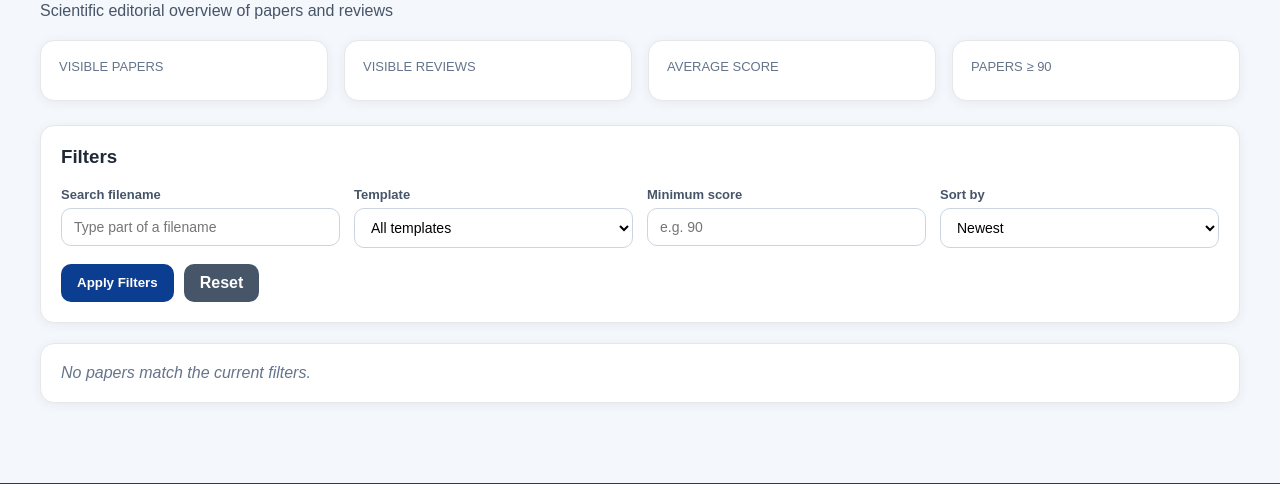
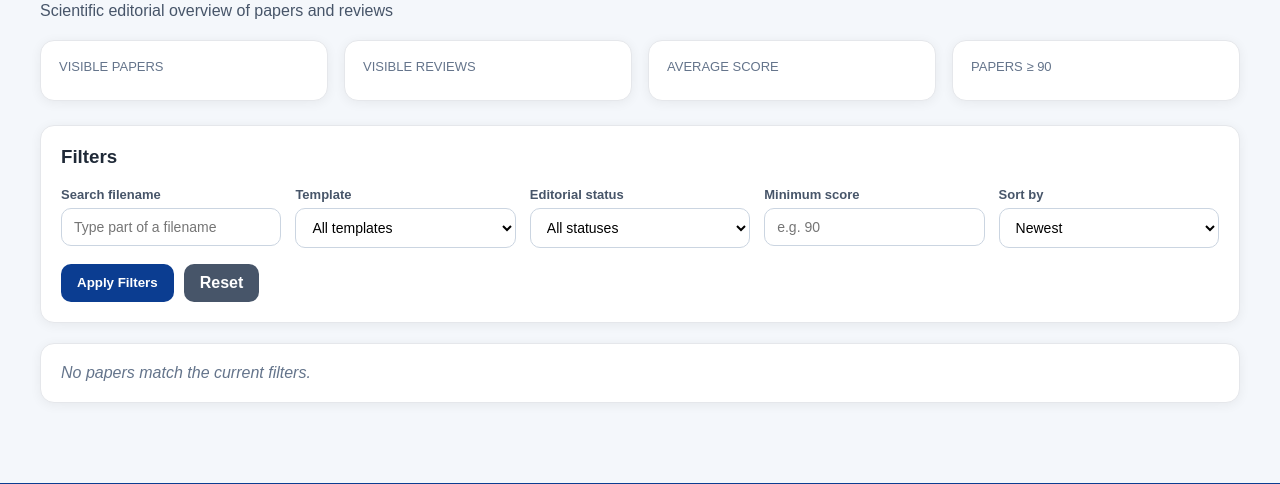
Before and after one commit to datacemia/ai_submission_reviewer, a FastAPI app: template app/templates/dashboard.html in a window 1280 px wide. Shown: the part 172-656 px from the top of the page. Run offline with FastAPI, Linux system fonts and the light colour scheme; the template is opened without the code that fills it, so the values that code supplies are empty; parts of the project's set-up code (start-up, migrations or seed data) failed here and were passed over.

Commit message:
feat: add editorial status management to dashboard

```diff
--- a/app/main.py
+++ b/app/main.py
@@ -595,3 +595,35 @@ async def review_file(file: UploadFile = File(...)):
     finally:
         if temp_path and os.path.exists(temp_path):
             os.remove(temp_path)
+
+@app.post("/papers/{paper_id}/status")
+async def update_paper_status(
+    paper_id: str,
+    request: Request,
+    auth: bool = Depends(verify),
+):
+    try:
+        form = await request.form()
+        new_status = str(form.get("editorial_status", "")).strip().lower()
+
+        allowed_statuses = {"submitted", "revise", "accepted", "rejected"}
+        if new_status not in allowed_statuses:
+            return JSONResponse(
+                status_code=400,
+                content={"error": "Invalid editorial status."}
+            )
+
+        supabase.table("papers").update({
+            "editorial_status": new_status
+        }).eq("id", paper_id).execute()
+
+        return RedirectResponse(url="/dashboard", status_code=303)
+
+    except Exception as e:
+        return JSONResponse(
+            status_code=500,
+            content={
+                "error": f"Status update error: {str(e)}",
+                "trace": traceback.format_exc(),
+            },
+        )
--- a/app/templates/dashboard.html
+++ b/app/templates/dashboard.html
@@ -355,6 +390,17 @@
                     </div>
 
                     <div>
+                        <label for="status">Editorial status</label>
+                        <select id="status" name="status">
+                            <option value="">All statuses</option>
+                            <option value="submitted" {% if filters.status == "submitted" %}selected{% endif %}>Submitted</option>
+                            <option value="revise" {% if filters.status == "revise" %}selected{% endif %}>Revise</option>
+                            <option value="accepted" {% if filters.status == "accepted" %}selected{% endif %}>Accepted</option>
+                            <option value="rejected" {% if filters.status == "rejected" %}selected{% endif %}>Rejected</option>
+                        </select>
+                    </div>
+
+                    <div>
                         <label for="min_score">Minimum score</label>
                         <input
                             type="number"
@@ -391,6 +437,7 @@
                 {% set paper = row.paper %}
                 {% set review = row.latest_review %}
                 {% set score = paper.score if paper.score is not none else 0 %}
+                {% set status = paper.editorial_status or "submitted" %}
 
                 <div class="paper-card">
                     <div class="paper-header">
@@ -400,6 +447,10 @@
 
                         <div class="badge-row">
                             <span class="badge badge-template">{{ paper.template_type or "N/A" }}</span>
+
+                            <span class="badge status-{{ status }}">
+                                {{ status|upper }}
+                            </span>
 
                             {% if paper.score is not none %}
                                 {% if score >= 90 %}
@@ -442,6 +493,20 @@
                             </div>
                         </div>
                     </div>
+
+                    <div class="section-title">Editorial Decision</div>
+                    <form method="post" action="/papers/{{ paper.id }}/status" class="status-form">
+                        <div class="status-form-row">
+                            <select name="editorial_status">
+                                <option value="submitted" {% if status == "submitted" %}selected{% endif %}>Submitted</option>
+                                <option value="revise" {% if status == "revise" %}selected{% endif %}>Revise</option>
+                                <option value="accepted" {% if status == "accepted" %}selected{% endif %}>Accepted</option>
+                                <option value="rejected" {% if status == "rejected" %}selected{% endif %}>Rejected</option>
+                            </select>
+
+                            <button type="submit" class="btn">Update Status</button>
+                        </div>
+                    </form>
 
                     <div class="section-title">Metadata</div>
                     <pre>{{ paper.metadata or "No metadata available." }}</pre>
```
Also changed, not shown: other parts of app/templates/dashboard.html (+35 -0 lines).
